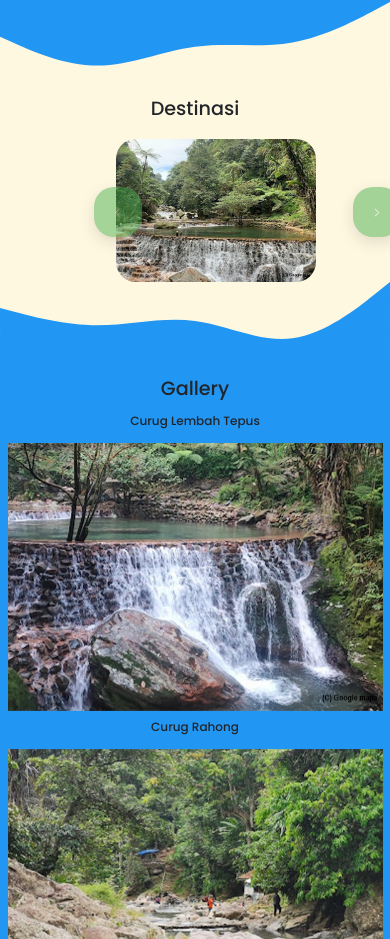
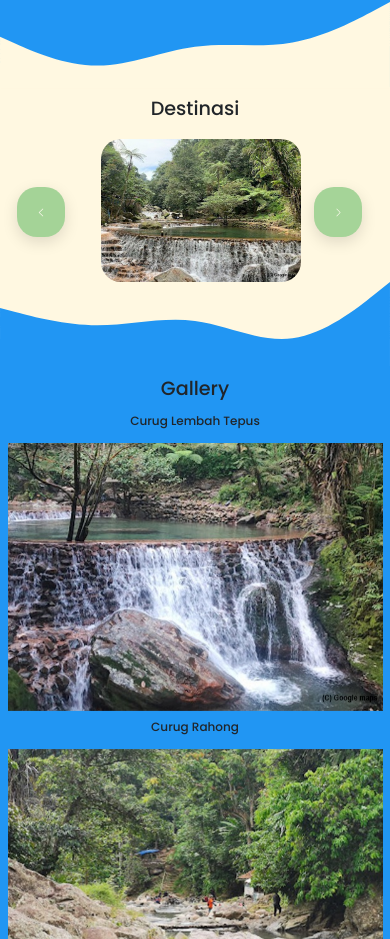
Before and after one commit to KamalGrow/WebDesignEco-TourismBS3, a plain HTML site: page index.html in a window 390 px wide. Shown: the part 2315-3254 px from the top of the page. Drawn offline with nearby package versions, Linux system fonts and the light colour scheme.

Commit message:
update html dan css

```diff
--- a/My web design/My Style/style.css
+++ b/My web design/My Style/style.css
@@ -565,21 +565,21 @@ section {
     position: absolute;
     width: 5rem;
     top: 3rem;
-    left: 7rem;
+    left: -1rem;
   }
 
   .carousel-control-next {
     position: absolute;
     width: 5rem;
     top: 3rem;
-    left: 34rem;
+    left: 30rem;
   }
 
   .carousel-inner,
   .carousel-item {
     height: auto;
     width: 200px;
-    left: 29%;
+    left: 25%;
   }
 
   .carousel-caption {
@@ -587,8 +587,8 @@ section {
     width: 100%;
     height: 100%;
     padding: 20px;
-    left: 3rem;
-    transform: translate(-3rem);
+    left: 3.6rem;
+    transform: translate(-3.6rem);
   }
 
   .carousel-caption p {
@@ -612,11 +612,11 @@ section {
   }
 
   .carousel-item img {
-    transform: translate(-29%);
+    transform: translate(-25%);
   }
 
   .card-body {
-    bottom: -6.5rem;
+    bottom: -9rem;
   }
 
   .sidebar {
--- a/index.html
+++ b/index.html
@@ -184,7 +184,7 @@
             <p></p>
           </div>
         </div>
-        <div id="carouselExample" class="carousel slide" data-bs-interval="true" data-bs-touch="false">
+        <div id="carouselExample" class="carousel slide" data-bs-interval="true" data-bs-touch="true">
           <div class="carousel-inner">
             <div class="carousel-item active">
               <img src="My web design/Gallery/Img/lembah tepus 2.jpg" class="bi-sliders" class="d-block w-100" alt="bg1" />
```
